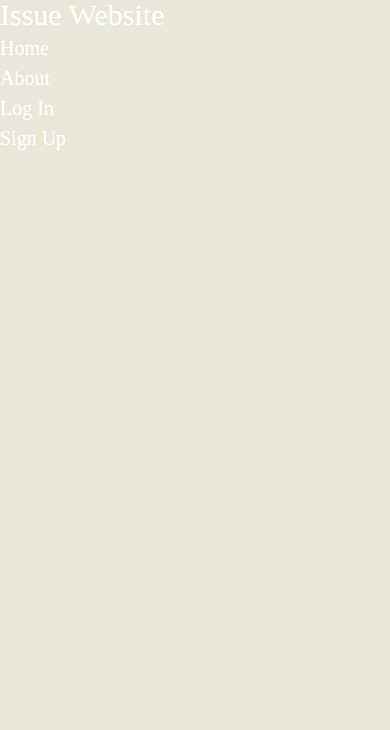
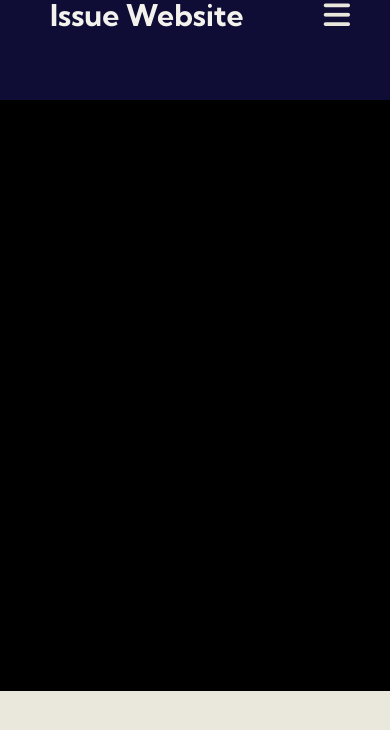
Before and after one commit to Co-make-2/Marketing-UI, a plain HTML site: page index.html in a window 390 px wide. Drawn offline with Linux system fonts and the light colour scheme.

Commit message:
menu responsive done and started slideshow

```diff
--- a/css/style.css
+++ b/css/style.css
@@ -56,17 +56,126 @@ table {
 /***************************END RESET*******************************/
 html{
     font-size:62.5%;
+    font-family: 'Kumbh Sans', sans-serif;
 }
+
 
 body{
     background: #eae8dc;
 }
 nav{
     font-size:3rem;
-    color:white;
+    color:#eae8dc;
+    background:#0f0d35;
+    height:10rem;
+    width: 100%;
+}
+label.logo{
+    color:#F4F2EC;
+    font-weight:bold;
+
+}
+nav ul{
+    float:right;
+    margin-right:2rem;
 }
 ul li a{
     font-size:2rem;
     color:white;
     text-decoration: none;
 }
+nav ul li{
+    display:inline-block;
+    line-height: 3rem;
+    mar
+}
+
+nav ul li a{
+    font-size:2rem;
+    text-transform:uppercase;
+    padding: 7px 13px;
+    border-radius:5px;
+}
+
+a.active,a.hover{
+    background: #eae8dc;
+    transition: .10s;
+}
+.checkbtn{
+    font-size:3rem;
+    color:#eae8dc;
+    float:right;
+    margin-right:40px;
+    cursor:pointer;
+    display: none;
+
+}
+#check{
+    display: none;
+}
+@media(max-width:952px){
+    label.logo{
+        font-size:3rem;
+        padding-left:5rem;
+    }
+    nav ul li a{
+        font-size:2rem;
+
+    }
+
+}
+@media(max-width:858px){
+    .checkbtn{
+        display:block;
+    }
+    ul{
+        position:fixed;
+        width: 100%;
+        height: 100vh;
+        top:8rem;
+        left:-100%;
+        text-align: center;
+        transition:all .5s;
+
+    }
+    nav ul li{
+        display: block;
+        margin:50px;
+
+    }
+    nav ul li a{
+        font-size:2rem;
+    }
+    a:hover,a.active{
+        background:none;
+        color:0082e;
+    }
+    #check:checked ~ ul{
+        left:0;
+    }
+}
+
+slider {
+    display: block;
+    width: 100%;
+    height: 70%;
+    overflow: hidden;
+    position:absolute;
+
+
+}
+slider > *{
+    position: absolute;
+    display: block;
+    width: 100%;
+    height: 100%;
+    background: black;
+    animation:slide 10s infinite;
+    overflow: hidden;
+}
+slide:nth-child(1){
+    animation-delay:-1s;
+    background-image: ;
+    background-size:cover;
+    background-position:center;
+}
--- a/index.html
+++ b/index.html
@@ -5,19 +5,37 @@
     <script src=""></script>
     <link rel="stylesheet" href="https://use.fontawesome.com/releases/v5.8.1/css/all.css" integrity="sha384-50oBUHEmvpQ+1lW4y57PTFmhCaXp0ML5d60M1M7uH2+nqUivzIebhndOJK28anvf" crossorigin="anonymous">
     <link rel="stylesheet"  type="text/css" href="css/style.css"/>
+    <link href="https://fonts.googleapis.com/css2?family=Kumbh+Sans:wght@700&display=swap" rel="stylesheet">
+    <script src="https://kit.fontawesome.com/a076d05399.js"></script>
 
     <title>Issues Website</title>
 </head>
 <body>
   <nav>
+      <input type="checkbox" id="check">
+      <label for="check" class="checkbtn">
+      <i class="fas fa-bars"></i>
+  </label>
       <label class="logo">Issue Website</label>
       <ul>
-          <li><a href="">Home</li></a>
-          <li><a href="">About</li></a>
-          <li><a href="">Log In</li></a>
-          <li><a href="">Sign Up</li></a>
+          <li><a href="#">Home</li></a>
+          <li><a href="#">About</li></a>
+          <li><a href="#">Log In</li></a>
+          <li><a href="#">Sign Up</li></a>
       </ul>
   </nav>
+  <section id="top-section">
+      <div id="img-slide">
+      <slider>
+          <slide><p>Slide 1</p></slide>
+          <slide><p>Slide 2</p></slide>
+          <slide><p>Slide 3</p></slide>
+          <slide><p>Slide 4</p></slide>
+
+      </slider>
+    </div>
+
+  </section>
 
 </body>
 </html>
```
